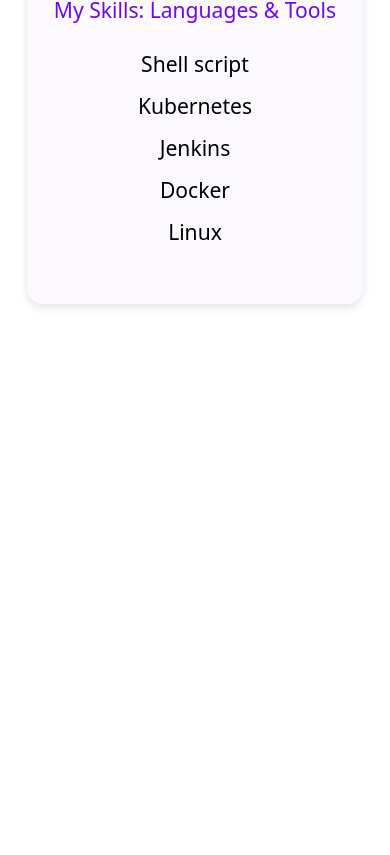
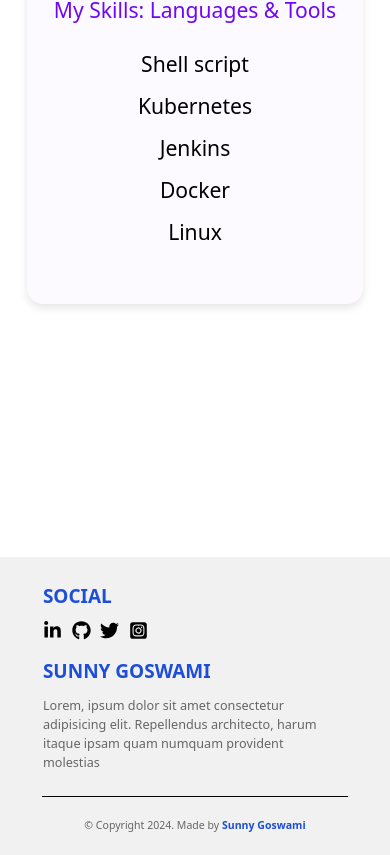
Before and after one commit to sunny7898/MyPortfolio, a React (Vite) app: page / in a window 390 px wide. Shown: the part 3325-4180 px from the top of the page. Before the commit the page ends 3882 px from the top, so only its background shows below. Built offline with nearby package versions, Linux system fonts and the light colour scheme; no server answers.

Commit message:
Footer - responsive done

```diff
--- a/src/App.jsx
+++ b/src/App.jsx
@@ -18,7 +18,7 @@
       <main>
         <Outlet />
       </main>
-      {/* <Footer /> */}
+      <Footer />
     </div>
   );
 }
--- a/src/components/Footer/Footer.css
+++ b/src/components/Footer/Footer.css
@@ -1,90 +1,463 @@
 /* Footer styles */
 .footer {
-  background-color: #f1f1f1; /* Light gray background */
-  padding: 0; /* Remove unnecessary padding */
-  margin: 0; /* Remove margin */
-  width: 100%; /* Ensure the footer spans full width */
+  background-color: #f1f1f1;
+  width: 100%;
   display: flex;
   flex-direction: column;
-  justify-content: space-between; /* Align content vertically, with space between upper and lower sections */
-  position: relative; /* Ensure that child elements are positioned relative to this */
-  overflow: hidden; /* Prevent horizontal scrolling */
-  text-align: center; /* Center align text */
-}
-
-.footer-container {
-  margin-inline: 10rem;
+  justify-content: space-between;
+  position: relative;
+  padding: 0;
+  margin: 0;
+  overflow: hidden;
+  text-align: center;
 }
 
 .footer-upper {
   display: flex;
-  justify-content: center;
-  border-bottom: 1px solid black;
-  padding: 2.8rem 0;
+  position: relative;
+}
+
+.footer-upper::after {
+  content: "";
+  position: absolute;
+  bottom: 0;
+  left: 50%;
+  transform: translateX(-50%);
+  height: 1px;
+  background-color: black;
+  width: 100%;
+  margin-top: 1rem;
 }
 
 .footer-content {
   display: flex;
   justify-content: space-between;
   align-items: flex-start;
-  width: 100%; /* Make sure the content spans full width */
+  width: 100%;
 }
 
 .footer-section {
-  margin-top: 1rem;
-  margin-bottom: 1rem; /* Margin for spacing between sections */
-  text-align: left; /* Left align text */
-}
-
-.footer-section.info {
-  max-width: 45%; /* Set width for the info section */
-}
-
-.footer-section.social {
-  max-width: 55%; /* Set width for the social section */
+  text-align: left;
 }
 
 .footer-title {
-  display: block; /* Block display for better spacing */
-  font-weight: bold; /* Bold text */
-  font-size: x-large;
-  color: #1d4ed8; /* Blue color */
+  font-weight: 700;
+  color: #1d4ed8;
   text-transform: uppercase;
 }
 
 .footer-description {
-  margin: 0; /* Remove default margin */
-  color: #666; /* Gray color for text */
+  color: #666;
 }
 
 .footer-lower {
   display: flex;
   justify-content: center;
-  align-items: center; /* Center the content vertically */
+  align-items: center;
   color: #eee;
-  font-size: 1.2rem;
-  padding: 1.8rem 0;
-  font-size: small;
 }
 
 .footer-copyright {
-  color: #666; /* Gray color for text */
-  margin: 0; /* Ensure no extra margin */
+  color: #666;
 }
 
 .footer-link {
-  color: #1d4ed8; /* Blue color for the link */
-  text-decoration: none; /* Remove underline */
-  font-weight: bold; /* Bold text */
+  color: #1d4ed8;
+  text-decoration: none;
+  font-weight: 700;
 }
 
-/* Social media icons styles */
 .footer-social {
-  display: flex; /* Create a flex container for the icons */
-  align-items: center; /* Center items vertically */
-  gap: 1.25rem; /* Space between icons */
+  display: flex;
+  align-items: center;
 }
 
-.footer-social > * {
-  font-size: 1.5rem; /* Increase the size of icons */
+/* Media Queries */
+
+/* For large desktop screens (1440px and above) */
+@media (min-width: 1440px) {
+  .footer-container {
+    margin-inline: 8vw;
+  }
+
+  .footer-upper {
+    padding: 5vh 0;
+  }
+
+  .footer-section {
+    margin-top: 1vh;
+    margin-bottom: 1vh;
+  }
+
+  .footer-section.info {
+    max-width: 45%;
+  }
+
+  .footer-section.social {
+    max-width: 55%;
+  }
+
+  .footer-title {
+    font-size: 2.5vh;
+  }
+
+  .footer-description {
+    margin-top: 1.25vh;
+    font-size: 1.5vh;
+  }
+
+  .footer-social {
+    gap: 1.25vw;
+    margin-top: 1.25vh;
+    font-size: 2.25vh;
+  }
+
+  .footer-lower {
+    padding: 2.5vh 0;
+    font-size: 1.5vh;
+  }
 }
+
+/* For regular desktop screens (1024px and above) */
+@media (min-width: 1024px) and (max-width: 1440px) {
+  .footer-container {
+    margin-inline: 8vw;
+  }
+
+  .footer-upper {
+    padding: 5vh 0;
+  }
+
+  .footer-section {
+    margin-top: 1vh;
+    margin-bottom: 1vh;
+  }
+
+  .footer-section.info {
+    max-width: 45%;
+  }
+
+  .footer-section.social {
+    max-width: 55%;
+  }
+
+  .footer-title {
+    font-size: 2.5vh;
+  }
+
+  .footer-description {
+    margin-top: 1.25vh;
+    font-size: 1.5vh;
+  }
+
+  .footer-social {
+    gap: 1.25vw;
+    margin-top: 1.25vh;
+    font-size: 2.25vh;
+  }
+
+  .footer-lower {
+    padding: 2.5vh 0;
+    font-size: 1.75vh;
+  }
+}
+
+/* Tablet landscape mode (width between 769px and 1023px) */
+@media (min-width: 769px) and (max-width: 1024px) {
+  .footer-container {
+    margin-inline: 8vw;
+  }
+
+  .footer-upper {
+    padding: 5vh 0;
+  }
+
+  .footer-section {
+    margin-top: 1vh;
+    margin-bottom: 1vh;
+  }
+
+  .footer-section.info {
+    max-width: 45%;
+  }
+
+  .footer-section.social {
+    max-width: 55%;
+  }
+
+  .footer-title {
+    font-size: 2.5vh;
+  }
+
+  .footer-description {
+    margin-top: 1.25vh;
+    font-size: 1.5vh;
+  }
+
+  .footer-social {
+    gap: 1.25vw;
+    margin-top: 1.25vh;
+    font-size: 2.25vh;
+  }
+
+  .footer-lower {
+    padding: 2.5vh 0;
+    font-size: 1.75vh;
+  }
+}
+
+/* Tablet portrait mode (width between 481px and 768px) */
+@media (min-width: 481px) and (max-width: 768px) {
+  .footer-container {
+    margin-inline: 8vw;
+  }
+
+  .footer-upper {
+    padding: 5vh 0;
+  }
+
+  .footer-section {
+    margin-top: 1vh;
+    margin-bottom: 1vh;
+  }
+
+  .footer-section.info {
+    max-width: 45%;
+  }
+
+  .footer-section.social {
+    max-width: 55%;
+  }
+
+  .footer-title {
+    font-size: 2.5vh;
+  }
+
+  .footer-description {
+    margin-top: 1.25vh;
+    font-size: 1.5vh;
+  }
+
+  .footer-social {
+    gap: 1.25vw;
+    margin-top: 1.25vh;
+    font-size: 2.25vh;
+  }
+
+  .footer-lower {
+    padding: 2.5vh 0;
+    font-size: 1.75vh;
+  }
+}
+
+/* Mobile devices (width between 321px and 480px) */
+@media (min-width: 321px) and (max-width: 480px) {
+  .footer-container {
+    margin-inline: 1vw;
+  }
+
+  .footer-upper {
+    padding: 2vh 0;
+  }
+
+  .footer-content {
+    padding-left: 10vw;
+    flex-direction: column;
+    text-align: center;
+  }
+
+  .footer-section {
+    width: 100%;
+    margin-top: 1vh;
+    margin-bottom: 1vh;
+  }
+
+  .footer-section.social {
+    order: 1;
+  }
+
+  .footer-section.info {
+    order: 2;
+  }
+
+  .footer-title {
+    font-size: 2.25vh;
+  }
+
+  .footer-description {
+    margin-top: 1.25vh;
+    font-size: 1.5vh;
+  }
+
+  .footer-social {
+    gap: 2.5vw;
+    margin-top: 1.25vh;
+    font-size: 2.25vh;
+  }
+
+  .footer-lower {
+    padding: 2.5vh 0;
+    font-size: 1.75vh;
+  }
+
+  .footer-upper::after {
+    width: 80%;
+  }
+
+  .footer-content {
+    width: 100%;
+  }
+
+  .footer-section.info {
+    max-width: 80%;
+  }
+
+  .footer-section.social {
+    max-width: 80%;
+  }
+  .footer-lower {
+    padding: 2.5vh 0;
+    font-size: 1.25vh;
+  }
+}
+
+/* Small mobile devices (width up to 320px) */
+@media (max-width: 320px) {
+  .footer-container {
+    width: 100%;
+    margin-inline: 1vw;
+  }
+
+  .footer-upper {
+    padding: 2vh 0;
+  }
+
+  .footer-content {
+    padding-left: 10vw;
+    flex-direction: column;
+  }
+
+  .footer-section {
+    width: 100%;
+    margin-top: 1vh;
+    margin-bottom: 1vh;
+  }
+
+  .footer-section.social {
+    order: 1;
+  }
+
+  .footer-section.info {
+    order: 2;
+  }
+
+  .footer-title {
+    font-size: 2.25vh;
+  }
+
+  .footer-description {
+    margin-top: 1.25vh;
+    font-size: 1.5vh;
+  }
+
+  .footer-social {
+    gap: 2.5vw;
+    margin-top: 1.25vh;
+    font-size: 2.25vh;
+  }
+
+  .footer-lower {
+    padding: 2.5vh 0;
+    font-size: 1.75vh;
+  }
+
+  .footer-upper::after {
+    width: 80%;
+  }
+
+  .footer-content {
+    width: 100%;
+  }
+
+  .footer-section.info {
+    max-width: 80%;
+  }
+
+  .footer-section.social {
+    max-width: 80%;
+  }
+  .footer-lower {
+    width: 100%;
+    font-size: 1.25vh;
+  }
+}
+
+/* Mobile landscape mode (width up to 768px but height less than width) */
+@media (max-width: 768px) and (orientation: landscape) {
+  .footer-container {
+    margin-inline: 1vw;
+  }
+
+  .footer-upper {
+    padding: 2vh 0;
+  }
+
+  .footer-content {
+    padding-left: 10vw;
+    flex-direction: column;
+  }
+
+  .footer-section {
+    width: 100%;
+    margin-top: 1vh;
+    margin-bottom: 1vh;
+  }
+
+  .footer-section.social {
+    order: 1;
+  }
+
+  .footer-section.info {
+    order: 2;
+  }
+
+  .footer-title {
+    font-size: 2.25vh;
+  }
+
+  .footer-description {
+    margin-top: 1.25vh;
+    font-size: 1.5vh;
+  }
+
+  .footer-social {
+    gap: 2.5vw;
+    margin-top: 1.25vh;
+    font-size: 2.25vh;
+  }
+
+  .footer-lower {
+    padding: 2.5vh 0;
+    font-size: 1.75vh;
+  }
+
+  .footer-upper::after {
+    width: 80%;
+  }
+
+  .footer-content {
+    width: 100%;
+  }
+
+  .footer-section.info {
+    max-width: 80%;
+  }
+
+  .footer-section.social {
+    max-width: 80%;
+  }
+  .footer-lower {
+    padding: 2.5vh 0;
+    font-size: 1.25vh;
+  }
+}
--- a/src/components/Footer/Footer.jsx
+++ b/src/components/Footer/Footer.jsx
@@ -20,7 +20,7 @@
             </div>
             <div className="footer-section social">
               <span className="footer-title">SOCIAL</span>
-              <div className="footer-social mt-2">
+              <div className="footer-social">
                 <FaLinkedinIn />
                 <FaGithub />
                 <FaTwitter />
```
